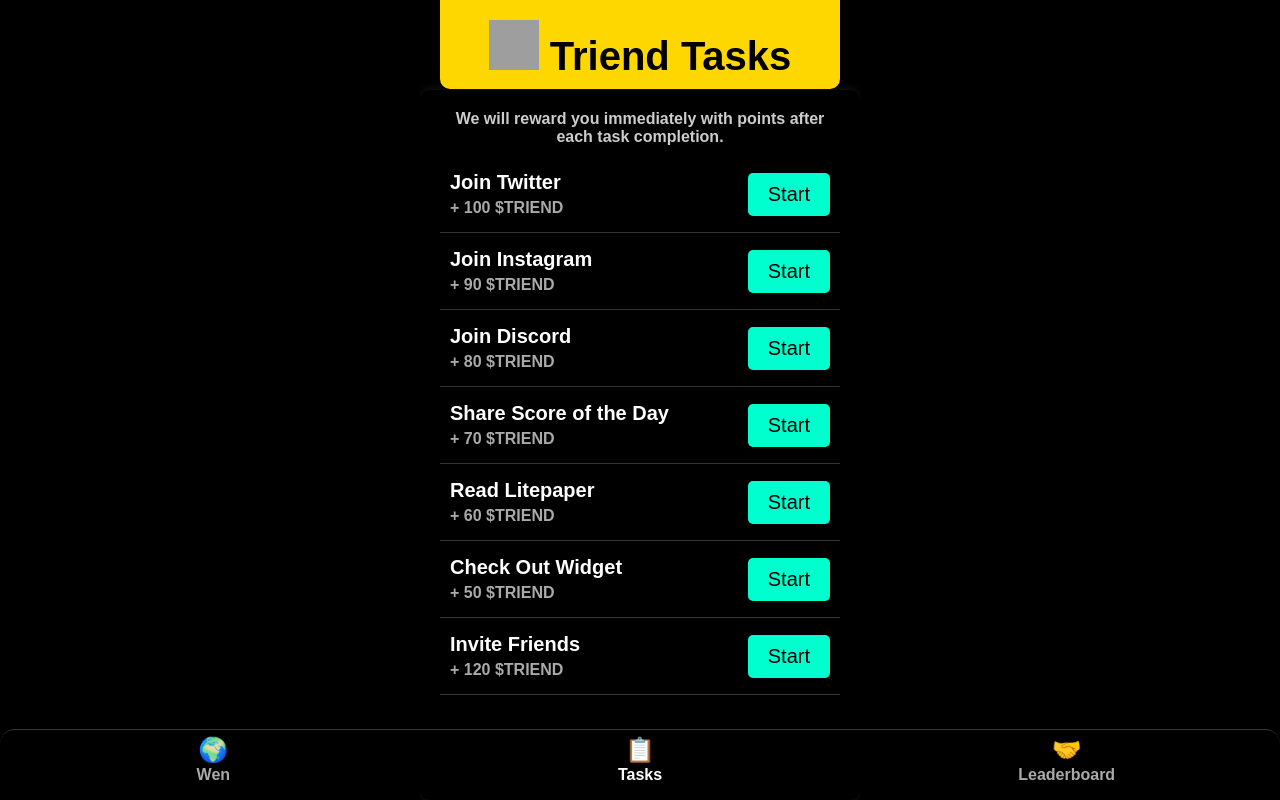
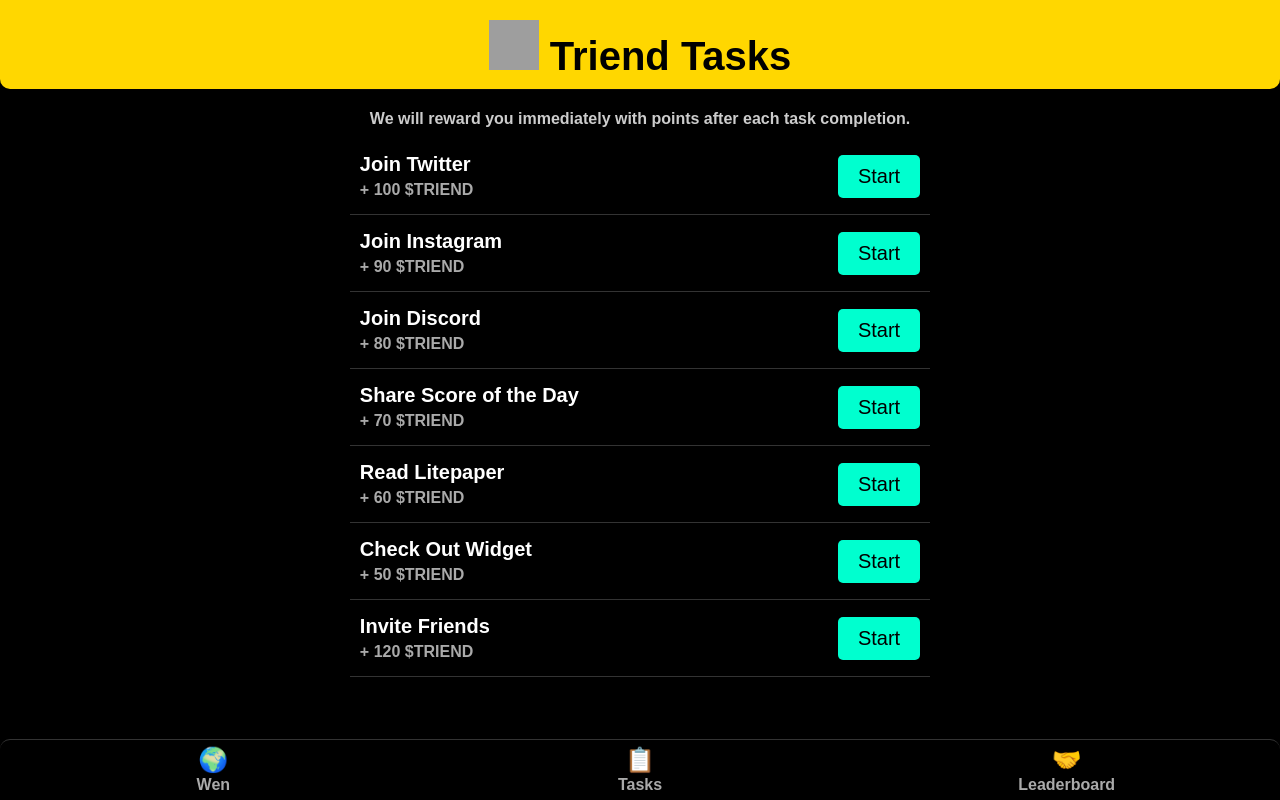
Before and after one commit to butter1011/Wen-World-Test, a Flask app: page /tasks in a window 1280 px wide. Run offline with Flask 3, Linux system fonts and the light colour scheme; some web fonts are replaced; grey boxes are pictures that could not be loaded.

Commit message:
fix html

```diff
--- a/templates/index.html
+++ b/templates/index.html
@@ -128,7 +128,6 @@
 
         .leaderboard-container {
             width: 100%;
-            max-width: 400px;
             margin: 0 auto;
             background-color: rgba(0, 0, 0, 0.5);
             border-radius: 10px;
@@ -325,7 +324,6 @@
             padding: 20px;
             border: 1px solid #888;
             width: 80%;
-            max-width: 600px;
             border-radius: 10px;
             font-size: 2.5vh;
             color: black;
@@ -420,7 +418,7 @@
             display: flex;
             flex-direction: column;
             align-items: center;
-            font-size: 10px;
+            font-size: 2vh;
             color: #aaa;
             cursor: pointer;
             padding: 2px 0;
@@ -428,7 +426,7 @@
         }
 
         .footer .footer-item .icon {
-            font-size: 20px;
+            font-size: 3vh;
             margin-bottom: 2px;
         }
 
--- a/templates/tasks.html
+++ b/templates/tasks.html
@@ -30,7 +30,6 @@
 
         .header {
             width: 100%;
-            max-width: 400px;
             background-color: #FFD700;
             color: black;
             padding: 10px 0;
@@ -51,7 +50,6 @@
 
         .container {
             width: 100%;
-            max-width: 400px;
             background-color: rgba(0, 0, 0, 0.5);
             border-radius: 10px;
             box-shadow: 0 0 10px rgba(255, 255, 255, 0.1);
@@ -122,14 +120,14 @@
             align-items: center;
             padding: 5px 0;
             border-top: 1px solid #333;
+            position: fixed;
+            bottom: 0;
             width: 100%;
             background-color: black;
             box-shadow: 0 -1px 5px rgba(0, 0, 0, 0.5);
             height: 50px;
-            position: fixed;
-            bottom: 10px; /* Adjust position */
-            border-radius: 15px;
-            margin: 0 10px;
+            z-index: 1000;
+            border-radius: 10px 10px 0 0;
         }
 
         .footer .footer-item {
@@ -234,12 +232,12 @@
             </div>
         </div>
     </div>
-    <div class="footer">
+    <div class="footer" id="navigation-bar">
         <div class="footer-item" onclick="navigateToHome()">
             <div class="icon">🌍</div>
             <div>Wen</div>
         </div>
-        <div class="footer-item active" onclick="navigateTo('tasks')">
+        <div class="footer-item" onclick="navigateTo('tasks')">
             <div class="icon">📋</div>
             <div>Tasks</div>
         </div>
```
Also changed, not shown: templates/base.html (+4 -5 lines), templates/leaderboard.html (+4 -7 lines).
